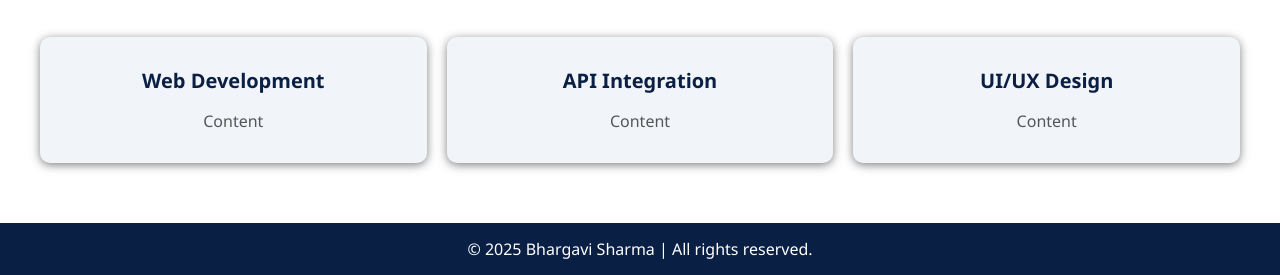
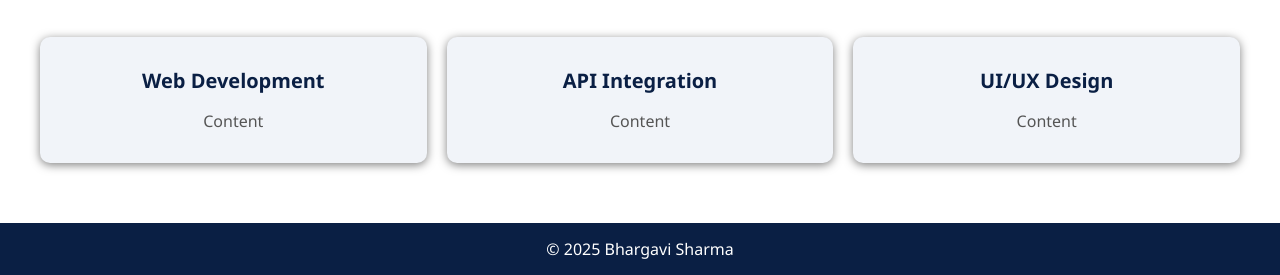
Before and after one commit to BhargaviSharma3074/bhargavisharma3074.github.io, a plain HTML site: page Portfolio/index.html in a window 1280 px wide. Shown: the part 604-879 px from the top of the page. Drawn offline with Linux system fonts and the light colour scheme.

Commit message:
Edited footer

```diff
--- a/Portfolio/index.html
+++ b/Portfolio/index.html
@@ -49,7 +49,7 @@
         </div>
     </section>
     <footer>
-        <p>&copy; 2025 Bhargavi Sharma | All rights reserved.</p>
+        <p>&copy; 2025 Bhargavi Sharma</p>
     </footer>
 </body>
 
```
